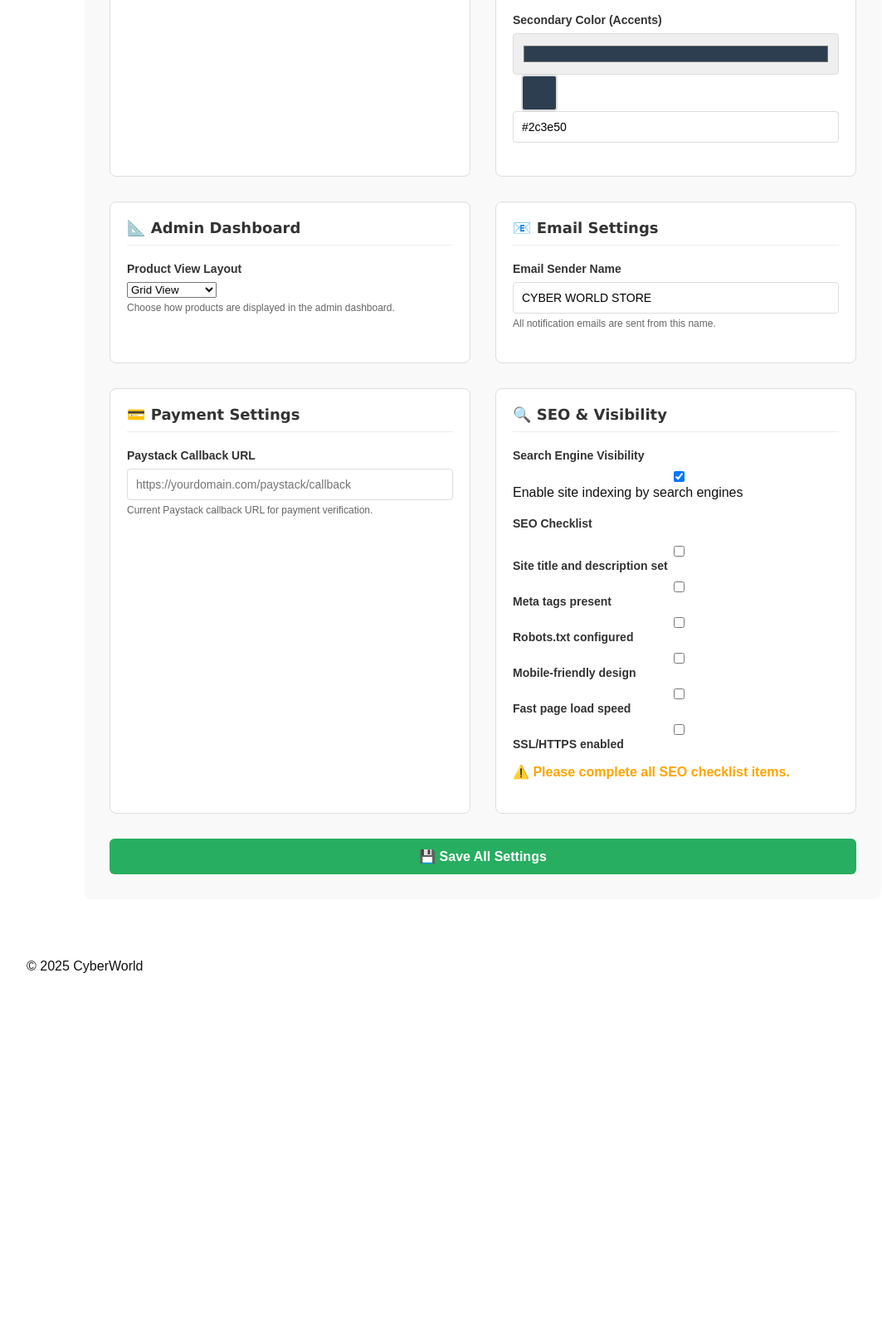
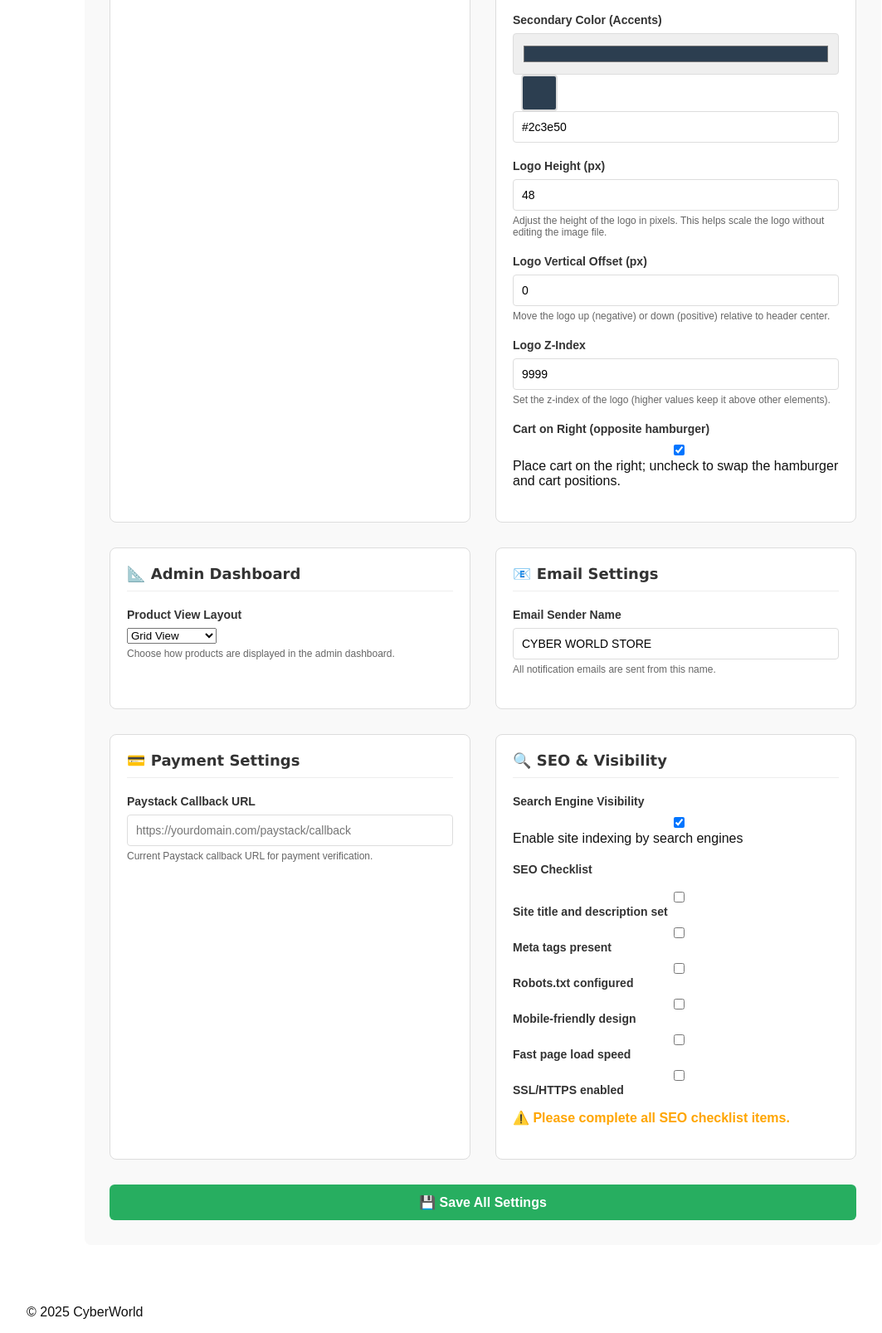
Before and after one commit to cyberworld360/cyberworld-store, a Flask app: page /admin/settings in a window 1280 px wide. Shown: the part 2177-3784 px from the top of the page at 83% size, without its empty margins (58-1121 px from the left). Before the commit the page ends 3350 px from the top, so only its background shows below. Run offline with Flask 3, Linux system fonts and the light colour scheme; a user stored in the database is signed in; data comes from the database, SQL or seed files in the repository; some libraries are stand-ins or nearby versions.

Commit message:
Admin settings: logo size/position controls plus cart alignment; template and CSS support

```diff
--- a/app.py
+++ b/app.py
@@ -372,6 +372,11 @@ def _ensure_settings_columns():
                 ("banner1_image_mime", "VARCHAR(100) DEFAULT 'image/svg+xml'"),
                 ("banner2_image_mime", "VARCHAR(100) DEFAULT 'image/svg+xml'"),
                 ("bg_image_mime", "VARCHAR(100) DEFAULT 'image/svg+xml'"),
+                # New columns for logo and header placement
+                ('logo_height', 'INTEGER DEFAULT 48'),
+                ('logo_top_px', 'INTEGER DEFAULT 0'),
+                ('logo_zindex', 'INTEGER DEFAULT 9999'),
+                ('cart_on_right', 'BOOLEAN DEFAULT 1'),
             ]
 
             # Add missing columns
@@ -659,6 +664,12 @@ class Settings(db.Model):
     seo_visible = db.Column(db.Boolean, default=True)  # Search engine visibility toggle
     seo_checklist_done = db.Column(db.Boolean, default=False)  # SEO checklist status
     site_announcement = db.Column(db.Text, default="")  # Editable announcement text
+    # Logo / header layout control (pixels)
+    logo_height = db.Column(db.Integer, default=48)
+    logo_top_px = db.Column(db.Integer, default=0)
+    logo_zindex = db.Column(db.Integer, default=9999)
+    # Place cart on right side of header when True (opposite hamburger left)
+    cart_on_right = db.Column(db.Boolean, default=True)
     # Logo size and position controls
     logo_height = db.Column(db.Integer, default=48)
     logo_top_px = db.Column(db.Integer, default=0)
@@ -2929,6 +2940,11 @@ def admin_settings():
                     settings.logo_zindex = int(lz)
             except Exception:
                 pass
+            try:
+                # Cart alignment: checked when 'cart_on_right' present
+                settings.cart_on_right = bool(request.form.get('cart_on_right'))
+            except Exception:
+                pass
             settings.updated_at = utc_now()
             db.session.commit()
             flash('Settings saved successfully!', 'success')
@@ -2981,6 +2997,7 @@ def admin_settings_api():
                 'logo_height': settings.logo_height,
                 'logo_top_px': settings.logo_top_px,
                 'logo_zindex': settings.logo_zindex
+                ,'cart_on_right': settings.cart_on_right
             }
         }), 200
 
@@ -2999,6 +3016,8 @@ def admin_settings_api():
             settings.secondary_font = data.get('secondary_font')
         if 'dashboard_layout' in data:
             settings.dashboard_layout = data.get('dashboard_layout')
+        if 'cart_on_right' in data:
+            settings.cart_on_right = bool(data.get('cart_on_right'))
         if 'seo_visible' in data:
             settings.seo_visible = bool(data.get('seo_visible'))
         if 'seo_checklist_done' in data:
--- a/templates/admin_settings.html
+++ b/templates/admin_settings.html
@@ -334,6 +334,25 @@
                         <input type="text" class="color-hex" value="{{ settings.secondary_color }}" readonly title="Secondary color hex" placeholder="#2c3e50" />
                     </div>
                 </div>
+                <div class="form-group">
+                    <label for="logo_height">Logo Height (px)</label>
+                    <input type="number" id="logo_height" name="logo_height" value="{{ settings.logo_height or 48 }}" min="16" max="240"/>
+                    <small>Adjust the height of the logo in pixels. This helps scale the logo without editing the image file.</small>
+                </div>
+                <div class="form-group">
+                    <label for="logo_top_px">Logo Vertical Offset (px)</label>
+                    <input type="number" id="logo_top_px" name="logo_top_px" value="{{ settings.logo_top_px or 0 }}" min="-100" max="200"/>
+                    <small>Move the logo up (negative) or down (positive) relative to header center.</small>
+                </div>
+                <div class="form-group">
+                    <label for="logo_zindex">Logo Z-Index</label>
+                    <input type="number" id="logo_zindex" name="logo_zindex" value="{{ settings.logo_zindex or 9999 }}" min="0" max="99999"/>
+                    <small>Set the z-index of the logo (higher values keep it above other elements).</small>
+                </div>
+                <div class="form-group">
+                    <label for="cart_on_right">Cart on Right (opposite hamburger)</label>
+                    <input type="checkbox" id="cart_on_right" name="cart_on_right" value="1" {% if settings.cart_on_right %}checked{% endif %} /> Place cart on the right; uncheck to swap the hamburger and cart positions.
+                </div>
             </div>
 
             <!-- Dashboard Category -->
```
